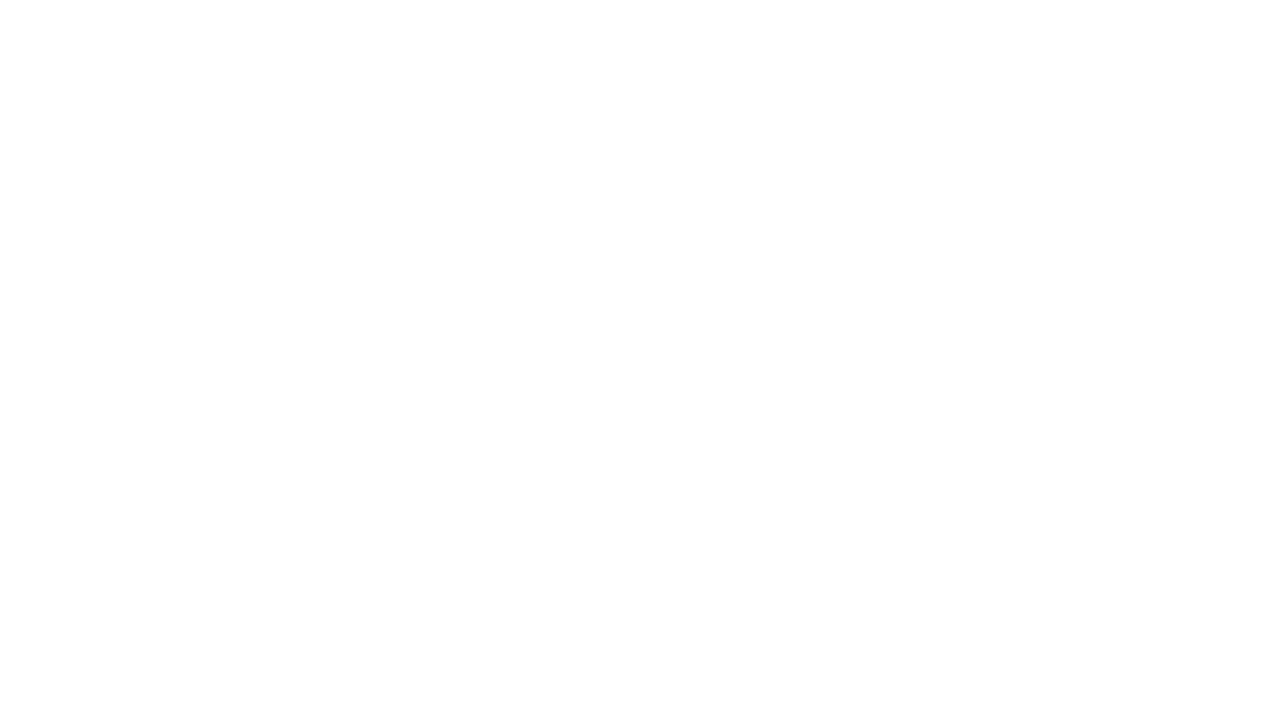
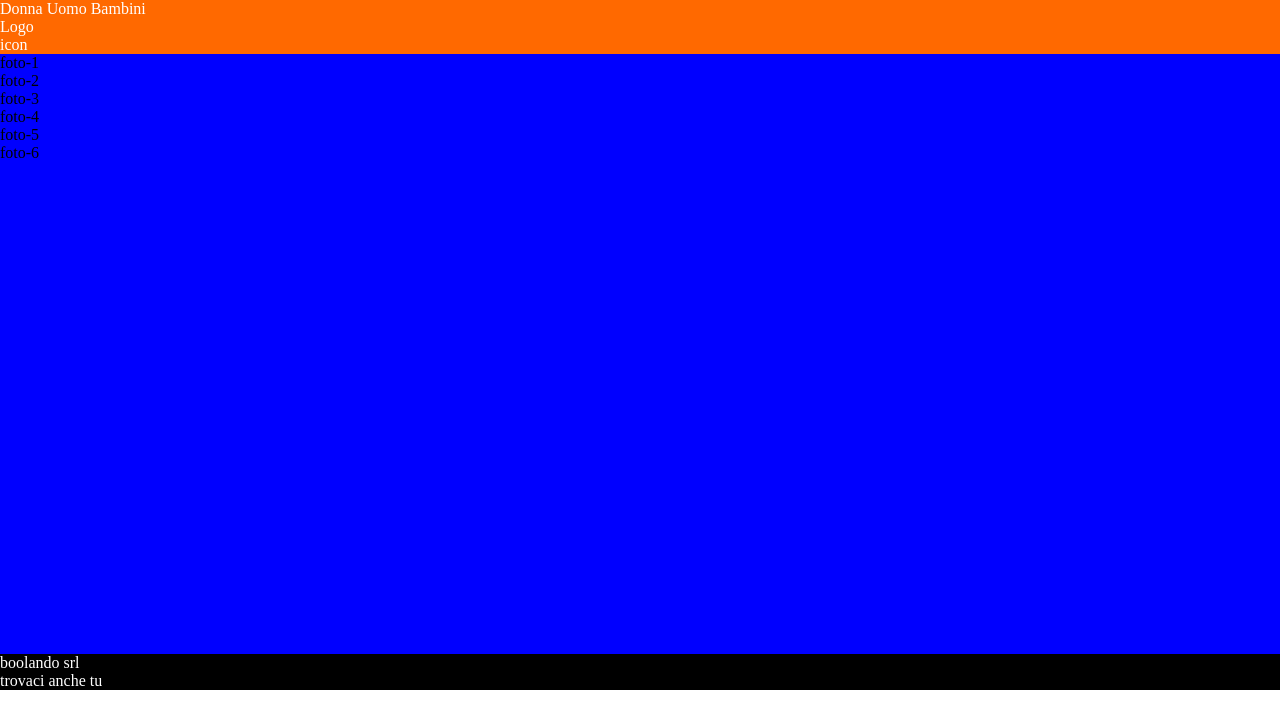
Before and after one commit to ErosEros/html-css-boolando, a plain HTML site: page index.html in a window 1280 px wide. Drawn offline with Linux system fonts and the light colour scheme.

Commit message:
created header - main - footer

```diff
--- a/css/style.css
+++ b/css/style.css
@@ -1,5 +1,44 @@
+/* GENERICS */
 * {
     padding: 0;
     margin: 0;
     box-sizing: border-box;
 }
+
+
+/* flex-box */
+
+.flex {
+    display: flex;
+}
+
+.column {
+    flex-direction: column;
+    display: flex;
+}
+
+/* header */
+header {
+    width: auto;
+    background-color: #ff6900;
+    color: white;
+}
+
+a  {
+    text-decoration: none;
+    color: white;
+}
+
+/* section */
+section {
+    background-color: blue;
+    width: auto;
+    height: 600px;
+
+}
+
+footer {
+    width: auto;background-color: black;
+    color: white;
+
+}
--- a/index.html
+++ b/index.html
@@ -8,6 +8,54 @@
     <link rel="stylesheet" href="./css/style.css">
 </head>
 <body>
+    <!-- HEADER -->
+    <header>
+        <div class="container">
+            <div>
+                <a href="">Donna</a>
+                <a href="">Uomo</a>
+                <a href="">Bambini</a>
+            </div>
+            <div>
+            Logo
+            </div>
+            <div>
+                icon
+            </div>
+        </div>
+    </header>
+    <!-- MAIN -->
+    <main>
+        <section>
+            <div>
+                foto-1
+            </div>
+            <div>
+                foto-2
+            </div>
+            <div>
+                foto-3
+            </div>
+            <div>
+                foto-4
+            </div>
+            <div>
+                foto-5
+            </div>
+            <div>
+                foto-6
+            </div>
+        </section>
+    </main>
+    <!-- FOOTER -->
+    <footer>
+        <div>
+            boolando srl
+        </div>
+        <div>
+            trovaci anche tu
+        </div>
 
+    </footer>
 </body>
 </html>
```
